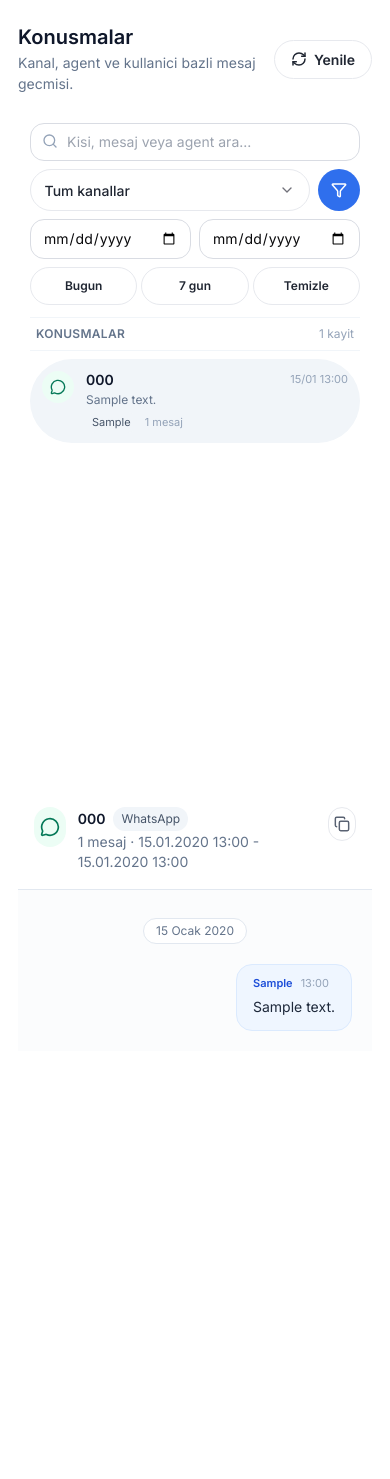
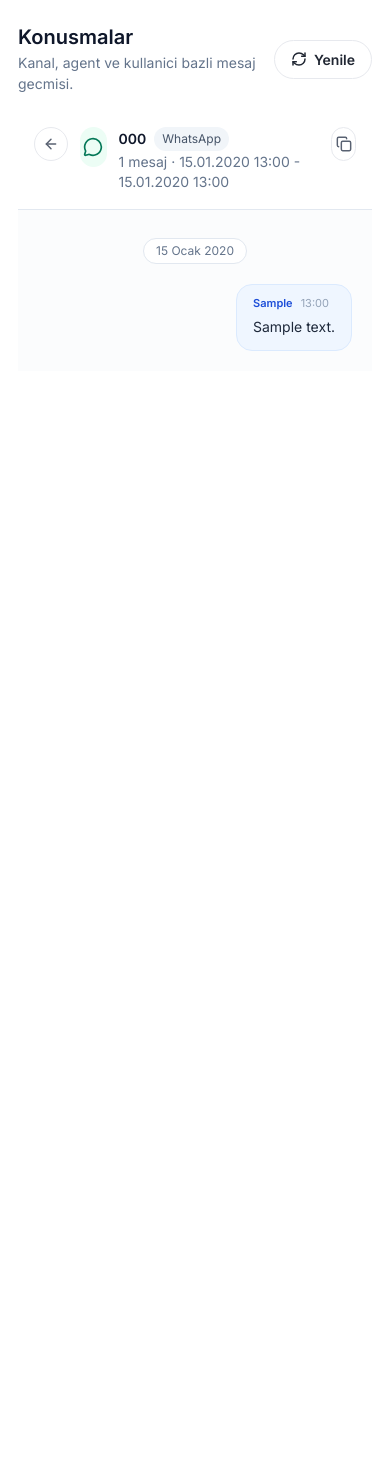
Before and after one commit to pusulamkendim/whatsapp-agent, a FastAPI app: page /dashboard/conversations in a window 390 px wide. Shown: the part 65-1544 px from the top of the page. After the commit the page ends 416 px from the top, so only its background shows below. Run offline with FastAPI, Linux system fonts and the light colour scheme; tables that the repository leaves empty hold one stand-in row (values such as "Sample post"); some libraries are stand-ins or nearby versions.

Commit message:
Improve mobile dashboard workflows

```diff
--- a/app/static/css/app.css
+++ b/app/static/css/app.css
@@ -277,6 +277,10 @@ table th { font-weight: 600; color: #606a78; }
     align-items: center;
 }
 
+.conversation-back {
+    display: none;
+}
+
 dialog.app-modal {
     width: min(var(--modal-width, 720px), calc(100vw - 32px));
     max-height: calc(100dvh - 32px);
@@ -506,6 +510,40 @@ dialog.app-modal::backdrop {
     .responsive-stack {
         grid-template-columns: 1fr !important;
     }
+
+    .conversation-shell {
+        display: block;
+    }
+
+    .conversation-shell .conversation-chat-panel {
+        display: none;
+    }
+
+    .conversation-shell.chat-active .conversation-list-panel {
+        display: none;
+    }
+
+    .conversation-shell.chat-active .conversation-chat-panel {
+        display: block;
+    }
+
+    .conversation-back {
+        display: inline-grid;
+        flex: 0 0 auto;
+    }
+
+    #conv-list {
+        max-height: none !important;
+    }
+
+    #chat-messages {
+        max-height: calc(100dvh - 230px) !important;
+    }
+
+    .knowledge-list-panel,
+    .knowledge-detail-panel {
+        min-height: auto !important;
+    }
 }
 
 @media (max-width: 640px) {
@@ -567,4 +605,18 @@ dialog.app-modal::backdrop {
     .hide-on-mobile {
         display: none !important;
     }
+
+    #chat-messages .max-w-\[78\%\] {
+        max-width: 92% !important;
+    }
+
+    .kb-stats-grid {
+        grid-template-columns: 1fr !important;
+    }
+
+    .kb-editor-grid .btn-secondary,
+    .kb-editor-grid .btn-primary {
+        width: 100%;
+        justify-content: center;
+    }
 }
--- a/app/templates/conversations.html
+++ b/app/templates/conversations.html
@@ -10,8 +10,8 @@
     <button onclick="loadConversations()" class="btn-secondary btn-icon px-4 py-2"><i data-lucide="refresh-cw"></i>Yenile</button>
 </div>
 
-<div class="grid grid-cols-1 xl:grid-cols-[360px_minmax(0,1fr)] gap-4">
-    <aside class="bg-white p-3 min-h-[calc(100vh-180px)]">
+<div id="conversationShell" class="conversation-shell grid grid-cols-1 xl:grid-cols-[360px_minmax(0,1fr)] gap-4">
+    <aside class="conversation-list-panel bg-white p-3 min-h-[calc(100vh-180px)]">
         <div class="space-y-2 mb-3">
             <div class="relative">
                 <i data-lucide="search" class="absolute left-3 top-2.5 w-4 h-4 text-slate-400"></i>
@@ -46,7 +46,7 @@
         </div>
     </aside>
 
-    <section class="bg-white min-h-[calc(100vh-180px)] overflow-hidden">
+    <section class="conversation-chat-panel bg-white min-h-[calc(100vh-180px)] overflow-hidden">
         <div id="chat-header" class="sticky top-0 z-10 border-b border-slate-200 bg-white p-4">
             <div class="flex items-center gap-3 text-slate-500">
                 <i data-lucide="messages-square" class="w-5 h-5"></i>
@@ -66,6 +66,7 @@ let groupedConversations = {};
 let selectedPhone = null;
 
 async function loadConversations() {
+    document.getElementById('conv-list').innerHTML = skeletonCards(4);
     const res = await api('/api/conversations');
     if (!res.ok) {
         convListError(`Konusmalar yuklenemedi: HTTP ${res.status}`);
@@ -148,6 +149,7 @@ function renderList(grouped) {
 
 function showChat(phone) {
     selectedPhone = phone;
+    document.getElementById('conversationShell').classList.add('chat-active');
     const grouped = groupedConversations[phone] ? groupedConversations : groupConversations(allConversations);
     const data = grouped[phone];
     if (!data) return;
@@ -160,6 +162,7 @@ function showChat(phone) {
     document.getElementById('chat-header').innerHTML = `
         <div class="flex items-start justify-between gap-4">
             <div class="flex items-start gap-3 min-w-0">
+                <button onclick="showConversationList()" class="conversation-back icon-btn" title="Listeye don" aria-label="Listeye don"><i data-lucide="arrow-left"></i></button>
                 <span class="grid place-items-center w-10 h-10 rounded-full ${channel.bg} ${channel.text}">
                     <i data-lucide="${channel.icon}" class="w-5 h-5"></i>
                 </span>
@@ -207,6 +210,7 @@ function showChat(phone) {
 
 function renderEmptyChat() {
     selectedPhone = null;
+    document.getElementById('conversationShell').classList.remove('chat-active');
     document.getElementById('chat-header').innerHTML = `
         <div class="flex items-center gap-3 text-slate-500">
             <i data-lucide="messages-square" class="w-5 h-5"></i>
@@ -215,6 +219,10 @@ function renderEmptyChat() {
     `;
     document.getElementById('chat-messages').innerHTML = '';
     if (window.lucide) window.lucide.createIcons();
+}
+
+function showConversationList() {
+    document.getElementById('conversationShell').classList.remove('chat-active');
 }
 
 function filterConversations() {
```
Also changed, not shown: app/templates/knowledge.html (+7 -5 lines), app/templates/routes.html (+24 -1 lines).
